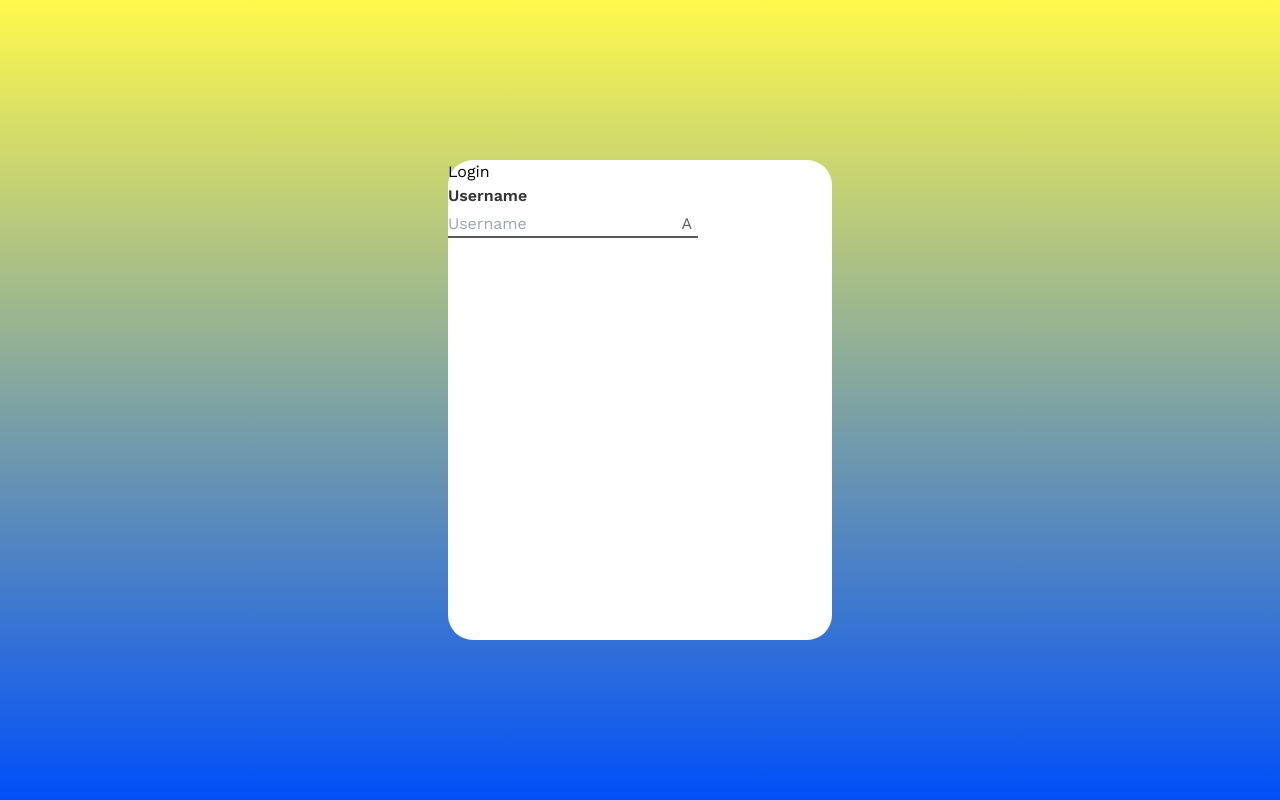
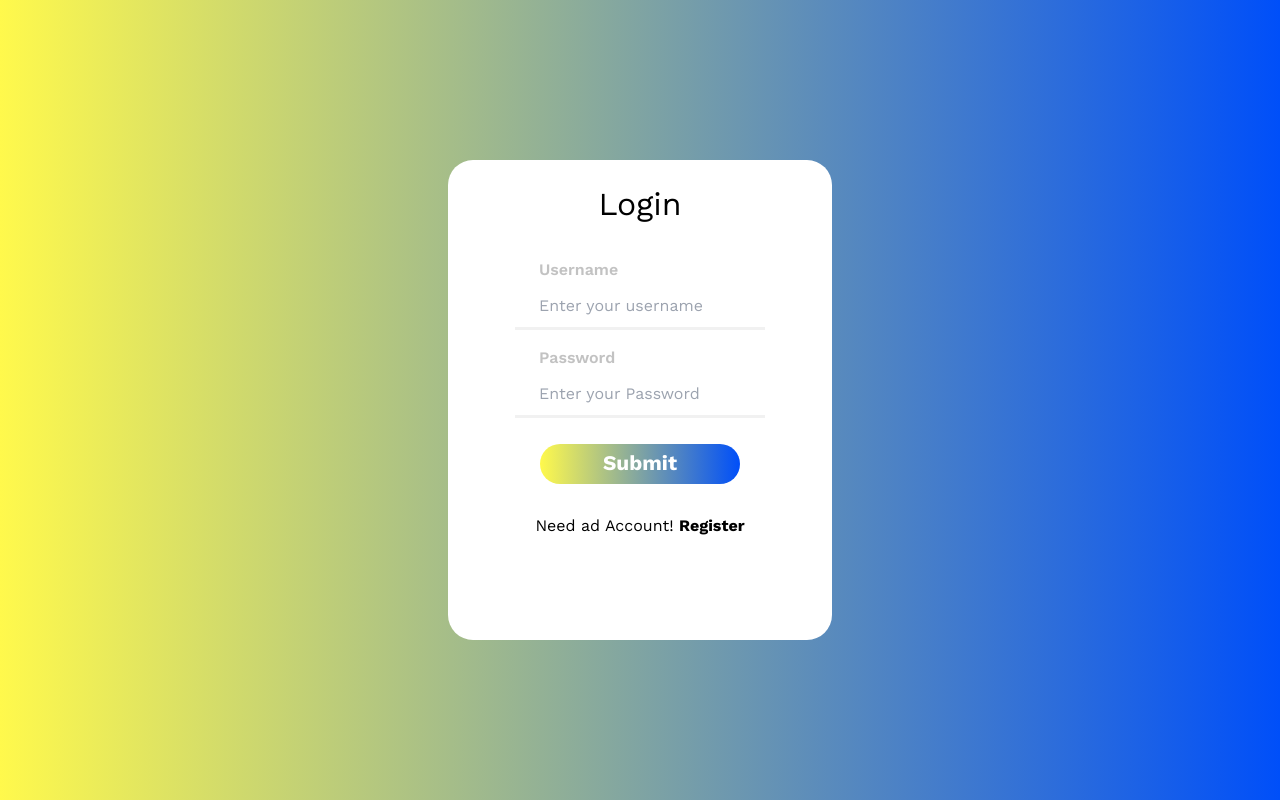
Before and after one commit to Robin-shrestha/contact-manager, a React (Create React App) app in the folder frontend/: page /login in a window 1280 px wide. Built offline with nearby package versions, Linux system fonts and the light colour scheme.

Commit message:
login page ui implemented

```diff
--- a/frontend/package.json
+++ b/frontend/package.json
@@ -6,6 +6,7 @@
     "@testing-library/jest-dom": "^5.16.4",
     "@testing-library/react": "^13.2.0",
     "@testing-library/user-event": "^13.5.0",
+    "formik": "^2.2.9",
     "react": "^18.1.0",
     "react-dom": "^18.1.0",
     "react-router-dom": "^6.3.0",
--- a/frontend/src/App.css
+++ b/frontend/src/App.css
@@ -3,12 +3,12 @@
 body {
   background: #004ff9; /* fallback for old browsers */
   background: -webkit-linear-gradient(
-    to bottom,
+    90deg,
     #fff94c,
     #004ff9
   ); /* Chrome 10-25, Safari 5.1-6 */
   background: linear-gradient(
-    to bottom,
+    90deg,
     #fff94c,
     #004ff9
   ); /* W3C, IE 10+/ Edge, Firefox 16+, Chrome 26+, Opera 12+, Safari 7+ */
--- a/frontend/src/components/auth/Login.js
+++ b/frontend/src/components/auth/Login.js
@@ -1,68 +1,69 @@
+import { useFormik } from "formik";
 import React, { useState } from "react";
+import { Link } from "react-router-dom";
+
 import Input from "../common/Input";
 
 import "./style.css";
 
 const Login = (props) => {
-  const [userName, setUserName] = useState("");
+  const formik = useFormik({
+    initialValues: {
+      username: "",
+      password: "",
+    },
+    onSubmit: (values) => {
+      console.log("🚀 ~ file: Login.js ~ line 16 ~ Login ~ values", values);
+    },
+  });
+
   return (
     <div id="loginform" className="login-container" style={{}}>
-      <div className="login-form" style={{}}>
-        <div>Login</div>
-        <div>
-          <form>
+      <div className="login-body" style={{}}>
+        <h3>Login</h3>
+        <div className="login-form">
+          <form onSubmit={formik.handleSubmit}>
             <Input
-              placeholder={"Username"}
-              value={userName}
-              onChange={(value) => {
-                setUserName(value);
-              }}
+              id="username"
+              name={"username"}
+              placeholder={"Enter your username"}
+              onChange={formik.handleChange}
+              value={formik.values.username}
+              // width="300px"
               label={"Username"}
-              prefix={<span>A</span>}
             />
+            <Input
+              id="password"
+              name={"password"}
+              placeholder={"Enter your Password"}
+              onChange={formik.handleChange}
+              value={formik.values.password}
+              // width="300px"
+              label={"Password"}
+              type="password"
+            />
+
+            <div style={{ display: "flex", justifyContent: "center" }}>
+              <button
+                onClick={() => {
+                  formik.handleSubmit();
+                }}
+                className="login-btn"
+              >
+                Submit
+              </button>
+            </div>
           </form>
         </div>
+        <p style={{ textAlign: "center" }}>
+          Need ad Account!{" "}
+          <Link to="/register" style={{ fontWeight: "700", cursor: "pointer" }}>
+            Register
+          </Link>
+        </p>
       </div>
-      {/* <FormHeader title="Login" /> */}
-      {/* <Form /> */}
-      {/* <OtherMethods /> */}
     </div>
   );
 };
 
-const FormHeader = (props) => <h2 id="headerTitle">{props.title}</h2>;
-
-const Form = (props) => (
-  <div>
-    <FormInput
-      description="Username"
-      placeholder="Enter your username"
-      type="text"
-    />
-    <FormInput
-      description="Password"
-      placeholder="Enter your password"
-      type="password"
-    />
-    <FormButton title="Log in" />
-  </div>
-);
-
-const FormButton = (props) => (
-  <div id="button" class="row">
-    <button>{props.title}</button>
-  </div>
-);
-
-const FormInput = (props) => (
-  <div class="row">
-    <label>{props.description}</label>
-    <input
-      autoComplete="off"
-      type={props.type}
-      placeholder={props.placeholder}
-    />
-  </div>
-);
-
 export default Login;
--- a/frontend/src/components/auth/style.css
+++ b/frontend/src/components/auth/style.css
@@ -2,12 +2,12 @@
   display: flex;
   justify-content: center;
   align-items: center;
-
   height: 100vh;
+  font-family: "work sans";
 }
 
-.login-form {
-  max-width: 500px;
+.login-body {
+  max-width: 400px;
   min-width: 300px;
   max-height: 700px;
   width: 30%;
@@ -16,3 +16,43 @@
   background-color: #ffffff;
   border-radius: 25px;
 }
+
+.login-body h3 {
+  text-align: center;
+  color: #000;
+  /* font-weight: 700; */
+  font-size: 2em;
+  font-family: "work sans";
+  margin: 20px 0 30px 0;
+}
+
+.login-form {
+  display: flex;
+  flex-direction: column;
+  align-items: center;
+  gap: 12px;
+}
+
+.login-btn {
+  margin: 10px 0 30px 0;
+  border-radius: 25px;
+  width: 80%;
+  height: 40px;
+  font-size: 1.3rem;
+  color: white;
+  font-weight: 700;
+  background: rgb(34, 193, 195);
+  background: -webkit-linear-gradient(
+    90deg,
+    #fff94c,
+    #004ff9
+  ); /* Chrome 10-25, Safari 5.1-6 */
+  background: linear-gradient(90deg, #fff94c, #004ff9);
+  border: 0px;
+  cursor: pointer;
+  transition: opacity 0.25s ease-out;
+}
+
+.login-btn:hover {
+  opacity: 0.8;
+}
--- a/frontend/src/components/common/Input/Input.js
+++ b/frontend/src/components/common/Input/Input.js
@@ -4,7 +4,7 @@ import "./style.css";
 const _handleChange = (onChange) => (e) => {
   const value = e.target.value;
 
-  onChange(value);
+  onChange(e);
 };
 
 const Input = ({
@@ -23,6 +23,7 @@ const Input = ({
       <label>{label}</label>
       <div className="input-field" style={{ width }}>
         <input
+          autoComplete="nope"
           type={type || "text"}
           placeholder={placeholder}
           value={value}
--- a/frontend/src/components/common/Input/style.css
+++ b/frontend/src/components/common/Input/style.css
@@ -2,12 +2,17 @@
   background-color: white;
   display: flex;
   flex-direction: column;
+  margin-bottom: 1em;
+  min-width: 144px;
 }
 .input-container label {
-  color: rgba(0, 0, 0, 0.8);
   font-weight: 600;
   text-transform: capitalize;
   margin: 0 0 4px 0;
+  align-self: start;
+  padding-left: 1.5rem;
+  padding-bottom: 0.5rem;
+  color: rgba(187, 187, 187, 0.9);
 }
 
 .input-field {
@@ -15,14 +20,35 @@
   display: flex;
   flex-direction: row;
   justify-content: flex-start;
-  border-bottom: 2px solid rgba(0, 0, 0, 0.65);
+  overflow-x: hidden;
+  min-width: 144px;
 }
 
 .input-field input {
-  border: none;
-  outline: none;
   flex: 1 1 auto;
   color: rgba(0, 0, 0, 0.75);
+  box-sizing: border-box;
+  border: none;
+  font-size: 1rem;
+  padding-left: 1.5rem;
+  padding-bottom: 0.75rem;
+  box-shadow: inset 0px -3px 0px 0px rgba(187, 187, 187, 0.2);
+  transition: box-shadow 0.2s ease-in;
+}
+
+.input-field input:focus {
+  box-shadow: inset 0px -3px 0px 0px rgba(34, 193, 195, 0.7);
+  outline: none;
+}
+
+.input-field input::-webkit-input-placeholder {
+  opacity: 1;
+  transition: opacity 0.25s ease-out;
+}
+
+.input-field input:hover::-webkit-input-placeholder,
+.input-field input:focus::-webkit-input-placeholder {
+  opacity: 0;
 }
 
 .input-field input:focus-within,
```
Also changed, not shown: 1 other file (tests, documents, lock files or other folders).
